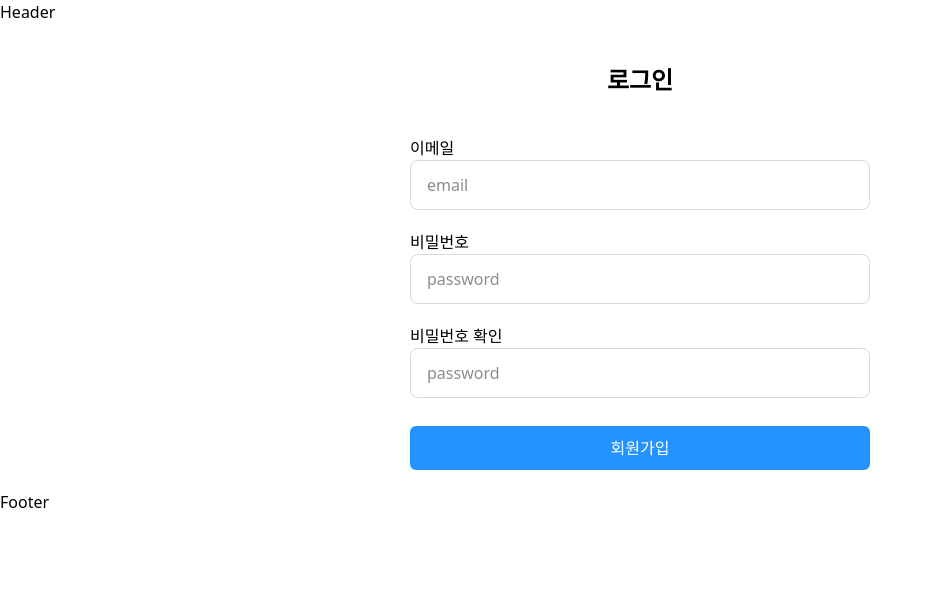
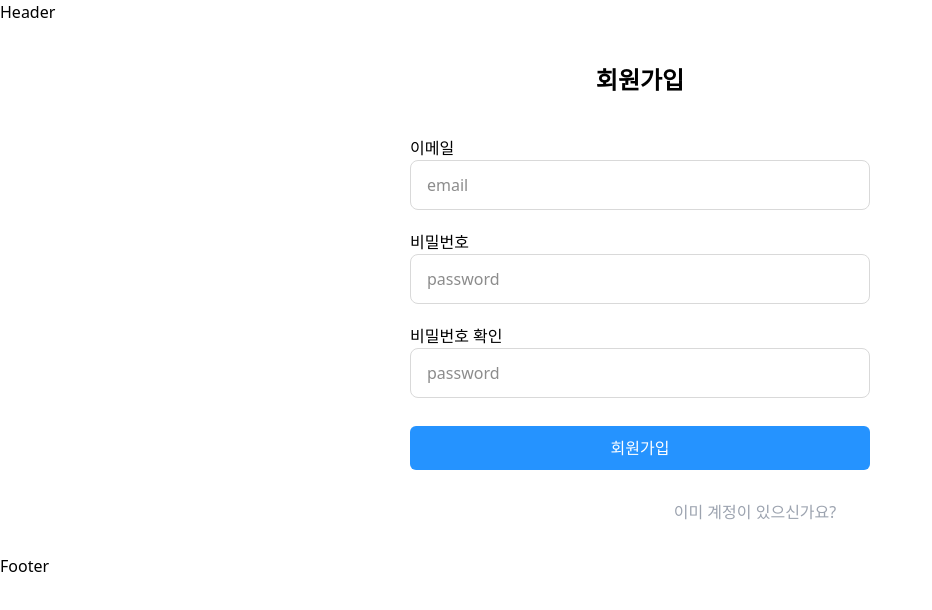
Before and after one commit to SeongWook-Hong/todo-list, a Next.js app: page /auth/signup in a window 1280 px wide. Shown: the top 610 px of the page, without its empty margins (0-932 px from the left). Built offline with nearby package versions, Linux system fonts and the light colour scheme.

Commit message:
feat: 회원가입, 로그인 페이지 이동 라우트 추가

```diff
--- a/src/pages/auth/signin/index.tsx
+++ b/src/pages/auth/signin/index.tsx
@@ -1,9 +1,12 @@
 import Button from '@/components/common/Button';
 import InputForm from '@/components/common/InputForm';
 import { usePostUser } from '@/pages/api/hooks/useUsers';
+import { useRouter } from 'next/router';
 import { useState } from 'react';
 
 const Signin = () => {
+  const router = useRouter();
+
   const { mutate: postUser } = usePostUser();
 
   const [values, setValues] = useState({
@@ -56,6 +59,15 @@ const Signin = () => {
           로그인
         </Button>
       </form>
+      <Button
+        btn_type="delete"
+        extraStyle="w-[50%] ml-auto"
+        onClick={() => {
+          router.push('/auth/signup');
+        }}
+      >
+        아직 계정이 없으신가요?
+      </Button>
     </>
   );
 };
--- a/src/pages/auth/signup/index.tsx
+++ b/src/pages/auth/signup/index.tsx
@@ -53,7 +53,7 @@ const Signup = () => {
 
   return (
     <>
-      <h1 className="mx-auto my-5">로그인</h1>
+      <h1 className="mx-auto my-5">회원가입</h1>
       <form onSubmit={handleSubmitForm}>
         <InputForm
           htmlFor="email"
@@ -81,6 +81,15 @@ const Signup = () => {
           회원가입
         </Button>
       </form>
+      <Button
+        btn_type="delete"
+        extraStyle="w-[50%] ml-auto"
+        onClick={() => {
+          router.push('/auth/signin');
+        }}
+      >
+        이미 계정이 있으신가요?
+      </Button>
     </>
   );
 };
```
